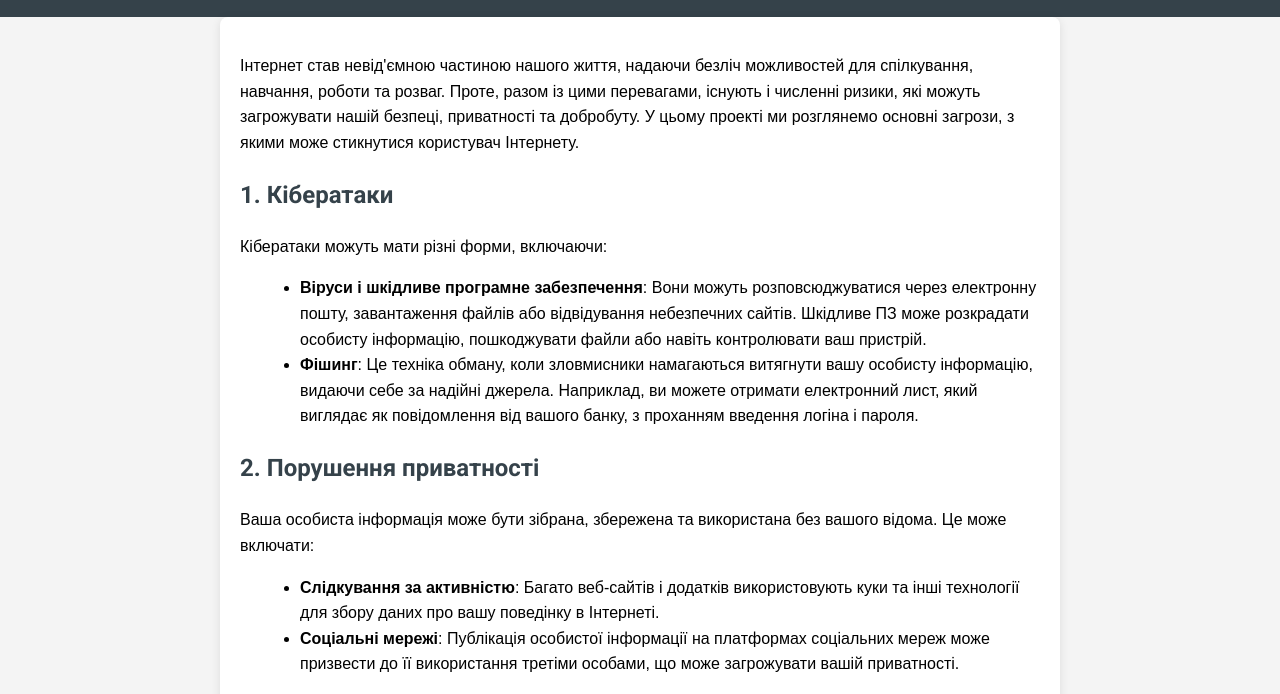
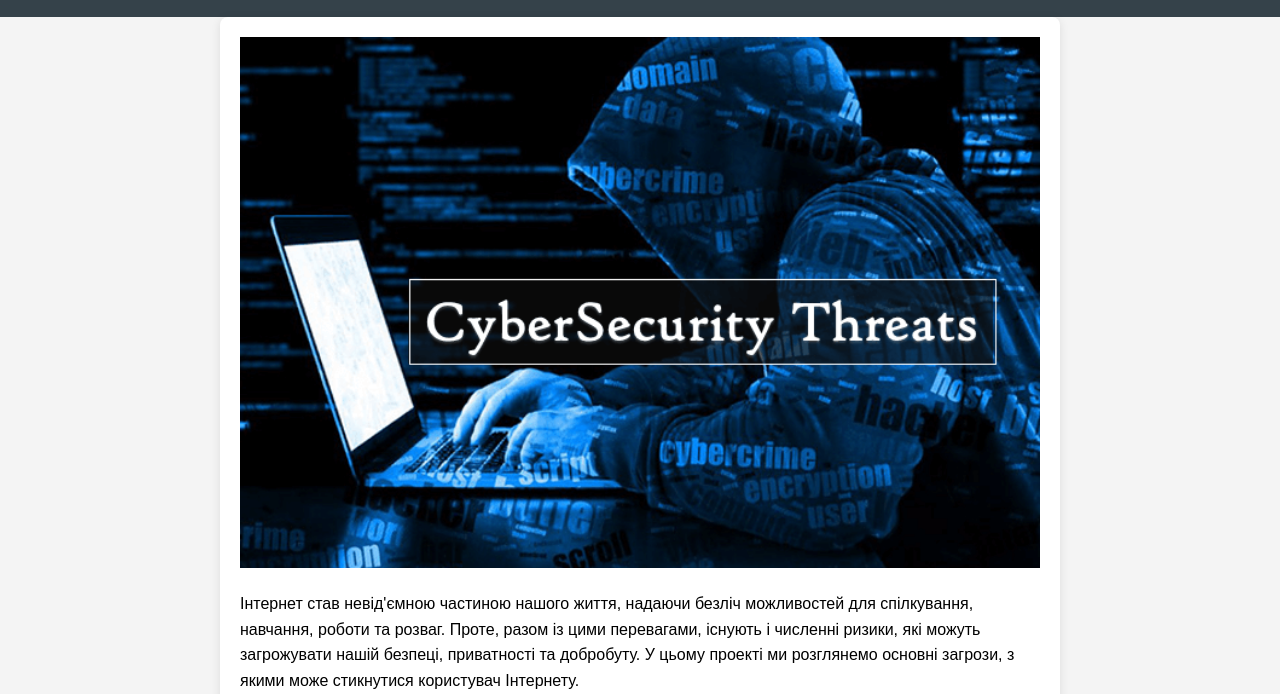
Before and after one commit to Danttop/Danttop.github.io, a plain HTML site: page index.html in a window 1280 px wide. Shown: the part 74-768 px from the top of the page. Drawn offline with Linux system fonts and the light colour scheme.

Commit message:
Added an image

```diff
--- a/css/style.scss
+++ b/css/style.scss
@@ -40,6 +40,10 @@ section {
   margin-bottom: 20px;
 }
 
+img {
+  width: 100%;
+}
+
 @font-face {
     font-family: Roboto;
     src: url("../fonts/Roboto/Roboto-VariableFont_wdth\,wght.ttf");
--- a/index.html
+++ b/index.html
@@ -13,6 +13,7 @@
     </header>
     <main>
       <section>
+        <img src="images/CyberSecurity-Threats.png" alt="CyberSecurity-Threats">
         <p>
           Інтернет став невід'ємною частиною нашого життя, надаючи безліч
           можливостей для спілкування, навчання, роботи та розваг. Проте, разом
```
Also changed, not shown: css/style.css, images/CyberSecurity-Threats.png (added), 1 other file.
